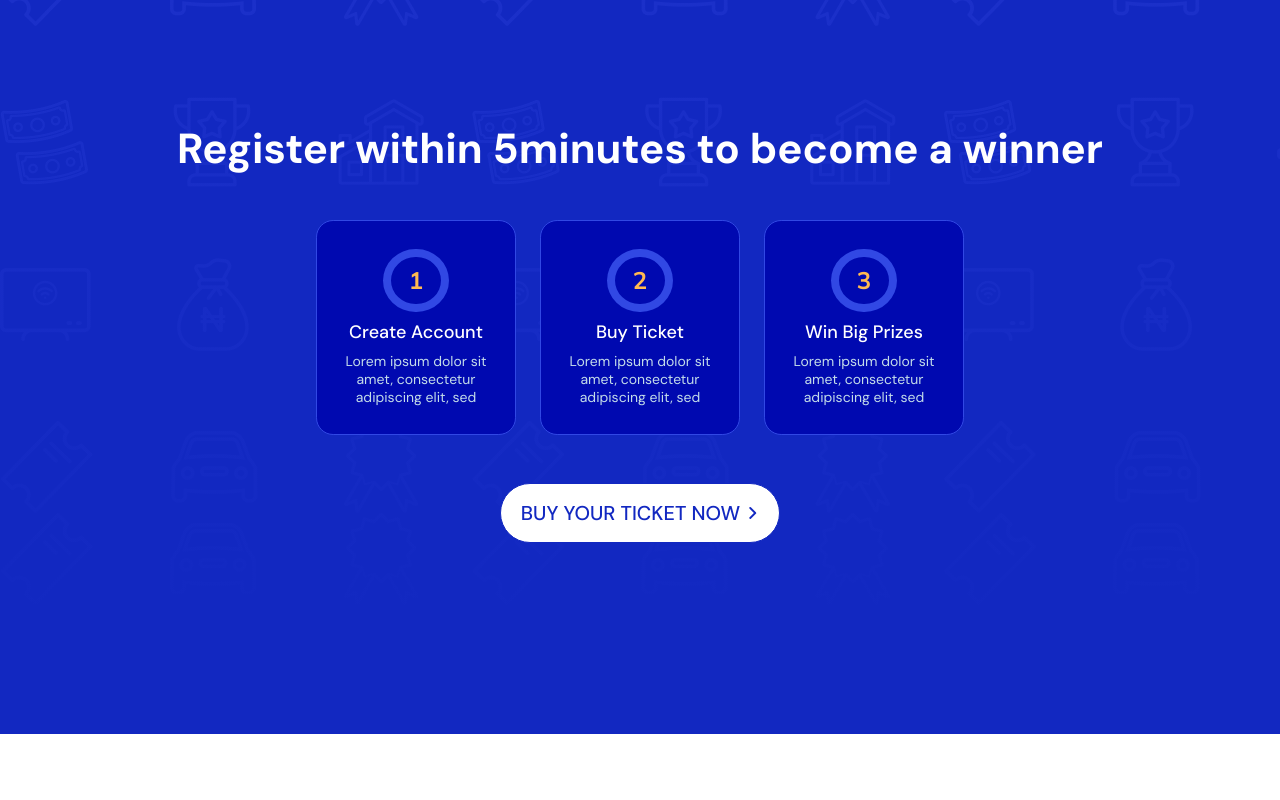
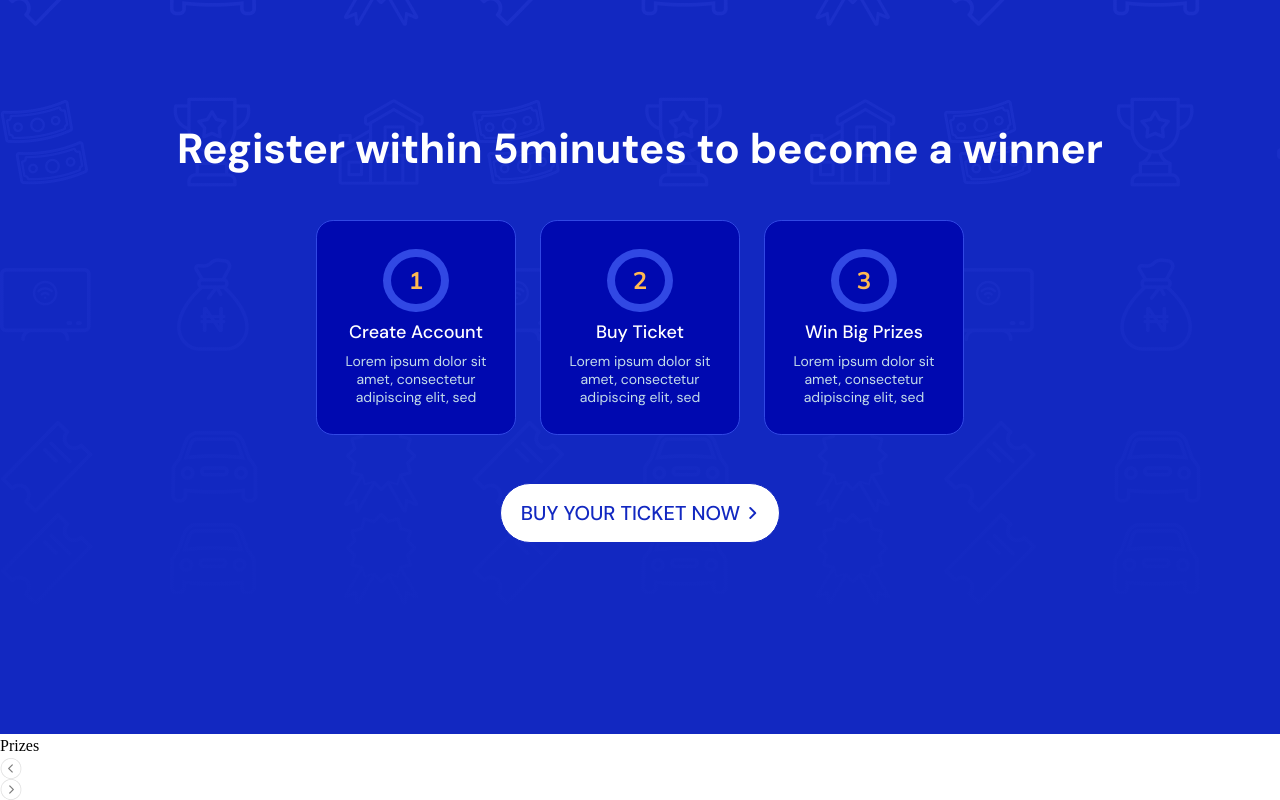
Before and after one commit to Emmanuel1858/test-surewina, an Angular app: page / in a window 1280 px wide. Shown: the part 1177-1977 px from the top of the page. Before the commit the page ends 1911 px from the top, so only its background shows below. Built offline with nearby package versions, Linux system fonts and the light colour scheme; a web font is replaced by a local one.

Commit message:
working on section-3

```diff
--- a/src/app/pages/website/website.component.html
+++ b/src/app/pages/website/website.component.html
@@ -112,4 +112,23 @@
       </ng-container>
     </div>
   </section>
+<section>
+  <div class="section section-3">
+    <div class="section-3-content">
+      <div class="content-1">
+        <div class="content-1-top">
+          <button> Prizes </button>
+          <div class="switch-cta-btn">
+            <img src="../../../assets/cta-arrow-left.png" alt="">
+            <img src="../../../assets/cta-arrow-right.png" alt="">
+          </div>
+        </div>
+        <div class="content-1-bottom">
+
+        </div>
+      </div>
+      <div class="content-2"></div>
+    </div>
+  </div>
+</section>
 </main>
```
Also changed, not shown: src/assets/cta-arrow-left.png (added), src/assets/cta-arrow-right.png (added).
